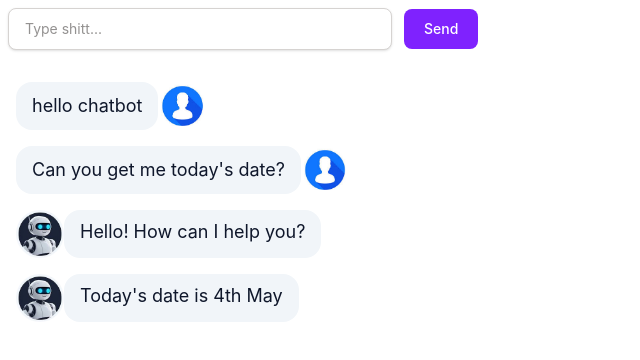
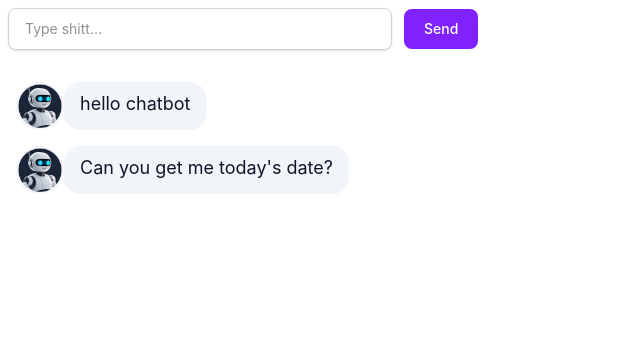
Before and after one commit to IncognitoJohn/Simple-ChatBOT, a React (Vite) app: page / in a window 1280 px wide. Shown: the top 360 px of the page, without its empty margins (0-640 px from the left). Built offline with nearby package versions, Linux system fonts and the light colour scheme.

Commit message:
I am still comming back to this

```diff
--- a/src/App.jsx
+++ b/src/App.jsx
@@ -7,12 +7,14 @@ import BotMessage from "./BotMessage.jsx";
 
          {
              text:"hello chatbot",
-            key:"id_1"
+            key:"id_1",
+             sender:"user"
 
          },
          {
              text:"Can you get me today's date?",
-            key:"id_2"
+            key:"id_3",
+             sender:"user"
 
          }
      ];
@@ -21,31 +23,37 @@ import BotMessage from "./BotMessage.jsx";
 
          {
              text:"Hello! How can I help you?",
-             key:"id_1"
+             key:"id_2",
+             sender:"bot"
 
          },
          {
              text:"Today's date is 4th May",
-             key:"id_2"
+             key:"id_4",
+             sender:"bot"
 
          }
 
      ];
 
 const chatMessageComponent=UserMessages.map((mess,ID)=>{
-    return(< UserMessage text = {mess.text}
+      if (mess.user==="user")
+       return( < UserMessage text = {mess.text}
                          key={mess.key}
                          />
 
     )
+
+          return (< BotMessage text = {mess.text}
+                               key={mess.key}
+              />
+
+          );
+
+
+
 })
-     const BotComponent=BotMessages.map((mess,ID)=>{
-         return(< BotMessage text = {mess.text}
-                              key={mess.key}
-             />
 
-         )
-     })
 
 
 
@@ -56,7 +64,6 @@ const chatMessageComponent=UserMessages.map((mess,ID)=>{
         <div className="mt-4 ml-4  flex flex-col">
 
             {chatMessageComponent}
-            {BotComponent}
 
         </div>
       </div>
```
